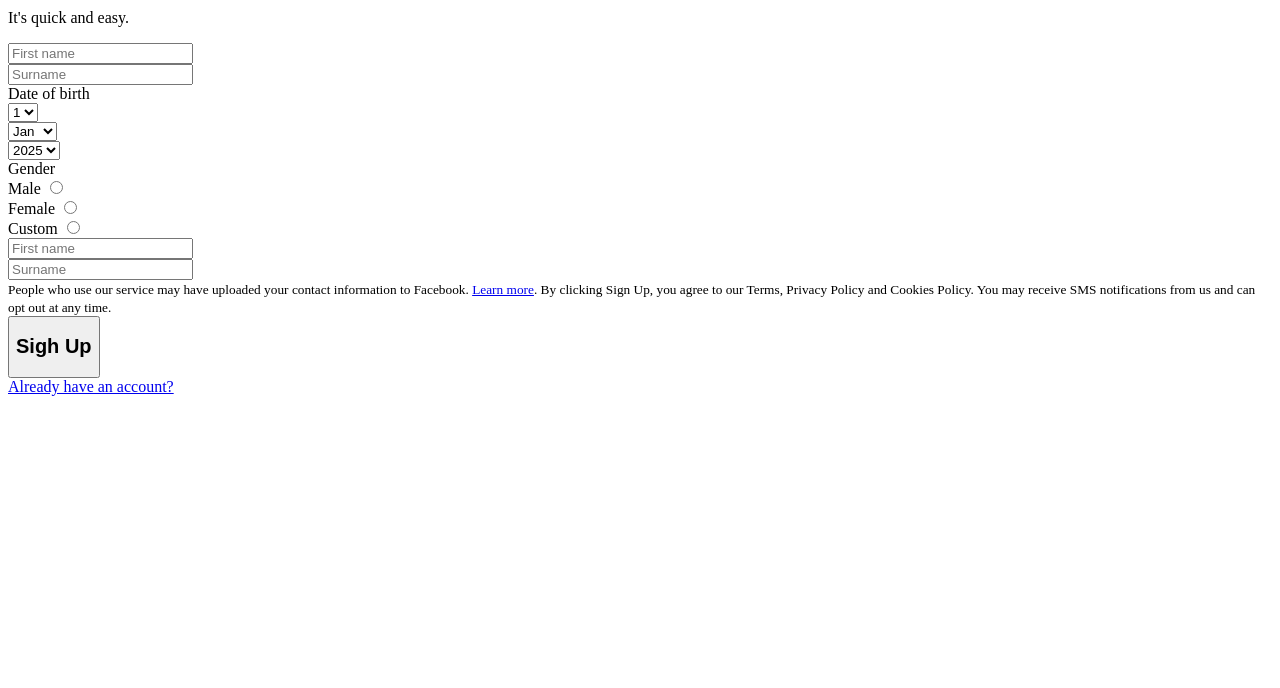
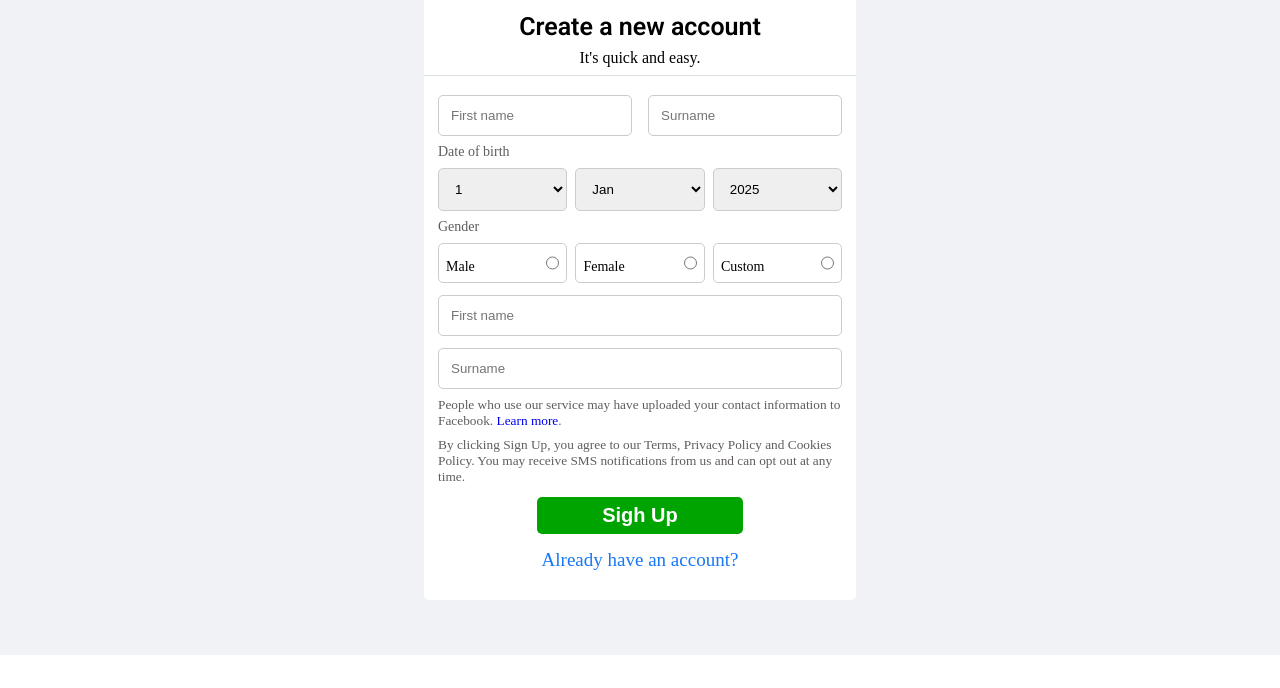
Before and after one commit to Sham206/sham-clonepage, a plain HTML site: page index.html in a window 1280 px wide. Shown: the part 112-800 px from the top of the page. Drawn offline with Linux system fonts and the light colour scheme; files that its build step writes are made by us from their sources; the site is published under a folder, as on GitHub Pages, so addresses that start at the root find nothing.

Commit message:
added css

```diff
--- a/index.html
+++ b/index.html
@@ -8,7 +8,7 @@
     <link rel="preconnect" href="https://fonts.googleapis.com">
     <link rel="preconnect" href="https://fonts.gstatic.com" crossorigin>
     <link href="https://fonts.googleapis.com/css2?family=Roboto:ital,wght@0,600;1,600&display=swap" rel="stylesheet">
-    <link rel="stylesheet" href="/fbclone/style.css" />
+    <link rel="stylesheet" href="./style.css" />
 </head>
 
 <body>
```
